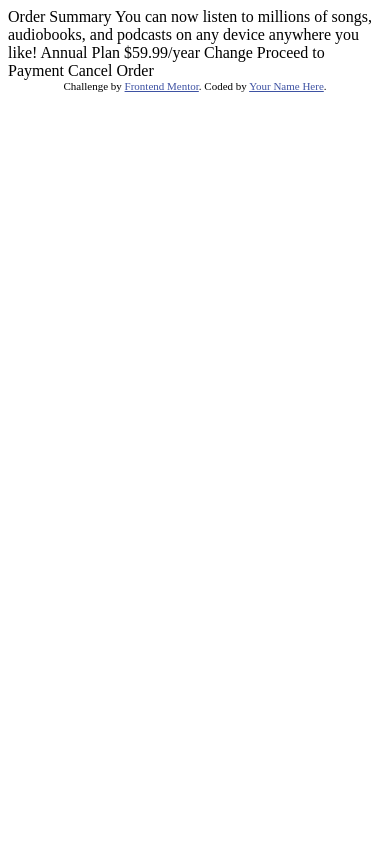
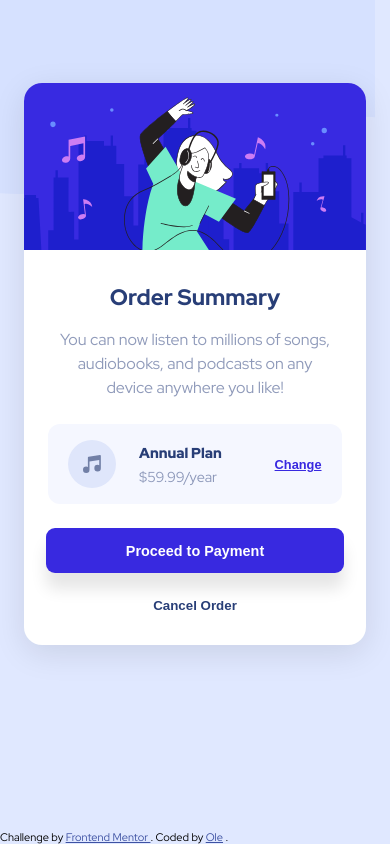
Before and after one commit to owi92/order-summary-component-main, a plain HTML site: page index.html in a window 390 px wide. Drawn offline with Linux system fonts and the light colour scheme.

Commit message:
complete mobile first draft

```diff
--- a/index.html
+++ b/index.html
@@ -1,37 +1,73 @@
 <!DOCTYPE html>
 <html lang="en">
   <head>
-  <meta charset="UTF-8">
-  <meta name="viewport" content="width=device-width, initial-scale=1.0"> <!-- displays site properly based on user's device -->
+    <meta charset="UTF-8" />
+    <!-- displays site properly based on user's device -->
+    <meta
+      name="viewport"
+      content="width=device-width, height=device-height, initial-scale=1.0"
+    />
 
-  <link rel="icon" type="image/png" sizes="32x32" href="./images/favicon-32x32.png">
+    <!-- favicon -->
+    <link
+      rel="icon"
+      type="image/png"
+      sizes="32x32"
+      href="./images/favicon-32x32.png"
+    />
+
+    <!-- css-styles -->
+    <link rel="stylesheet" href="style.css" />
 
     <title>Frontend Mentor | Order summary card</title>
+  </head>
 
-  <!-- Feel free to remove these styles or customise in your own stylesheet 👍 -->
-  <style>
-    .attribution { font-size: 11px; text-align: center; }
-    .attribution a { color: hsl(228, 45%, 44%); }
-  </style>
-</head>
   <body>
+    <main>
+      <div class="card">
+        <img
+          src="images/illustration-hero.svg"
+          alt="dancing person"
+          class="card__img"
+        />
 
-  Order Summary
+        <h1 class="card__heading">Order Summary</h1>
 
-  You can now listen to millions of songs, audiobooks, and podcasts on any
-  device anywhere you like!
+        <p class="card__description">
+          You can now listen to millions of songs, audiobooks, and podcasts on
+          any device anywhere you like!
+        </p>
 
-  Annual Plan
-  $59.99/year
+        <div class="card__container">
+          <img
+            class="card__img-music grid-row-span2"
+            src="images/icon-music.svg"
+            alt=""
+          />
+          <h5 class="card__heading-price">Annual Plan</h5>
 
+          <button class="card__btn-price grid-row-span2">
             Change
+          </button>
 
-  Proceed to Payment
-  Cancel Order
+          <p class="card__price">$59.99/year</p>
+        </div>
 
+        <button class="card__btn-proceed">Proceed to Payment</button>
+
+        <button class="card__btn-cancel">Cancel Order</button>
+      </div>
+    </main>
+    <footer>
       <div class="attribution">
-    Challenge by <a href="https://www.frontendmentor.io?ref=challenge" target="_blank">Frontend Mentor</a>.
-    Coded by <a href="#">Your Name Here</a>.
+        Challenge by
+        <a href="https://www.frontendmentor.io?ref=challenge" target="_blank">
+          Frontend Mentor
+        </a>
+        . Coded by
+        <a href="#">Ole</a>
+        .
       </div>
+    </footer>
   </body>
 </html>
--- /dev/null
+++ b/style.css
@@ -0,0 +1,147 @@
+@import url('https://fonts.googleapis.com/css2?family=Red+Hat+Display:wght@300;400;500;600;700;800;900&display=swap');
+
+/*================
+    background
+================*/
+body {
+  background: url(images/pattern-background-mobile.svg);
+  background-color: hsl(225, 100%, 94%);
+  background-repeat: no-repeat;
+  padding: 1rem;
+
+  font-family: 'red hat display', sans-serif;
+}
+
+/*==========
+    card
+==========*/
+.card {
+  margin: auto;
+  margin-top: 7vh;
+  border-radius: 18px;
+
+  background-color: #fff;
+  max-width: min(100%, 22rem);
+
+  box-shadow: 0 0.5rem 2rem rgba(0, 0, 0, 0.1);
+}
+
+.card__img {
+  border-radius: 18px 18px 0 0;
+  max-width: 100%;
+}
+
+.card__heading {
+  font-size: 1.4rem;
+  text-align: center;
+  padding-top: 0.75rem;
+
+  font-weight: 800;
+  color: hsl(223, 50%, 31%);
+}
+
+.card__description {
+  text-align: center;
+  padding: 0 2rem;
+
+  color: hsl(224, 23%, 55%, 0.8);
+  line-height: 1.5;
+}
+
+/*====================
+    card__container
+====================*/
+.card__container {
+  background-color: hsl(225, 100%, 98%);
+  display: grid;
+  gap: 0;
+  grid-template-columns: 25% 50% 25%;
+
+  margin: 1.5rem;
+  padding: 1rem 0.6rem;
+  border-radius: 12px;
+}
+
+.card__container * {
+  margin: auto;
+}
+
+.card__heading-price,
+.card__price {
+  margin-left: 0.8rem;
+}
+
+.card__heading-price {
+  font-size: 0.9rem;
+  font-weight: 900;
+  color: hsl(223, 50%, 31%);
+}
+
+.card__price {
+  font-size: 0.9rem;
+  font-weight: 400;
+  color: hsl(224, 23%, 55%, 0.8);
+}
+
+.card__btn-price {
+  border: none;
+  font-weight: 600;
+  font-size: 0.8rem;
+  color: hsl(245, 75%, 52%);
+
+  text-decoration: underline;
+  background-color: hsl(225, 100%, 98%);
+}
+
+/* util */
+.grid-row-span2 {
+  grid-row: span 2;
+}
+
+/*==========================
+    card__bottom-section
+==========================*/
+.card__btn-proceed,
+.card__btn-cancel {
+  display: block;
+  margin: auto;
+}
+
+.card__btn-proceed {
+  border: none;
+  color: #fff;
+  background-color: hsl(245, 75%, 52%);
+  font-weight: 700;
+  font-size: 0.9rem;
+
+  width: 87%;
+  padding: 1em 4em;
+  margin-bottom: 1rem;
+  border-radius: 9px;
+
+  box-shadow: 0 1rem 1rem rgba(0, 0, 0, 0.1);
+}
+
+.card__btn-cancel {
+  border: none;
+  background-color: transparent;
+  margin-top: 1.5rem;
+  padding-bottom: 2rem;
+
+  font-weight: 700;
+  color: hsl(223, 50%, 31%);
+}
+
+/*======================
+    attribution-footer
+======================*/
+.attribution {
+  position: absolute;
+  bottom: 0;
+  left: 0;
+  font-size: 11px;
+  text-align: center;
+}
+.attribution a {
+  color: hsl(228, 45%, 44%);
+}
```
Lines whose indentation alone changed are shown as unchanged.
